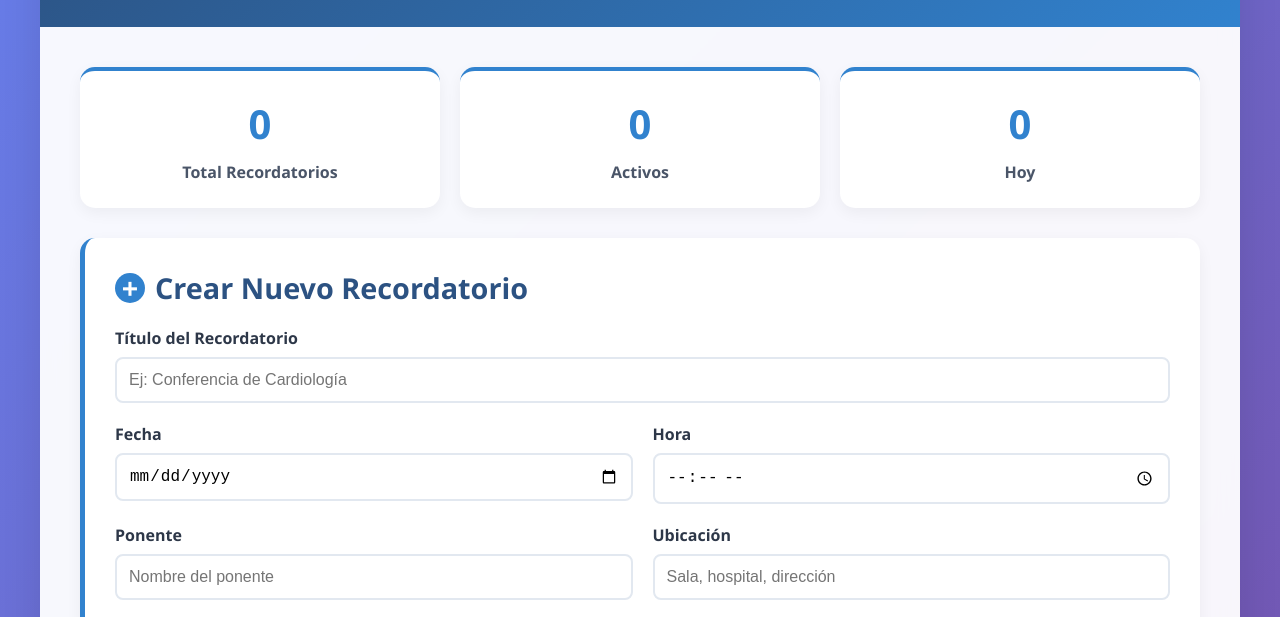
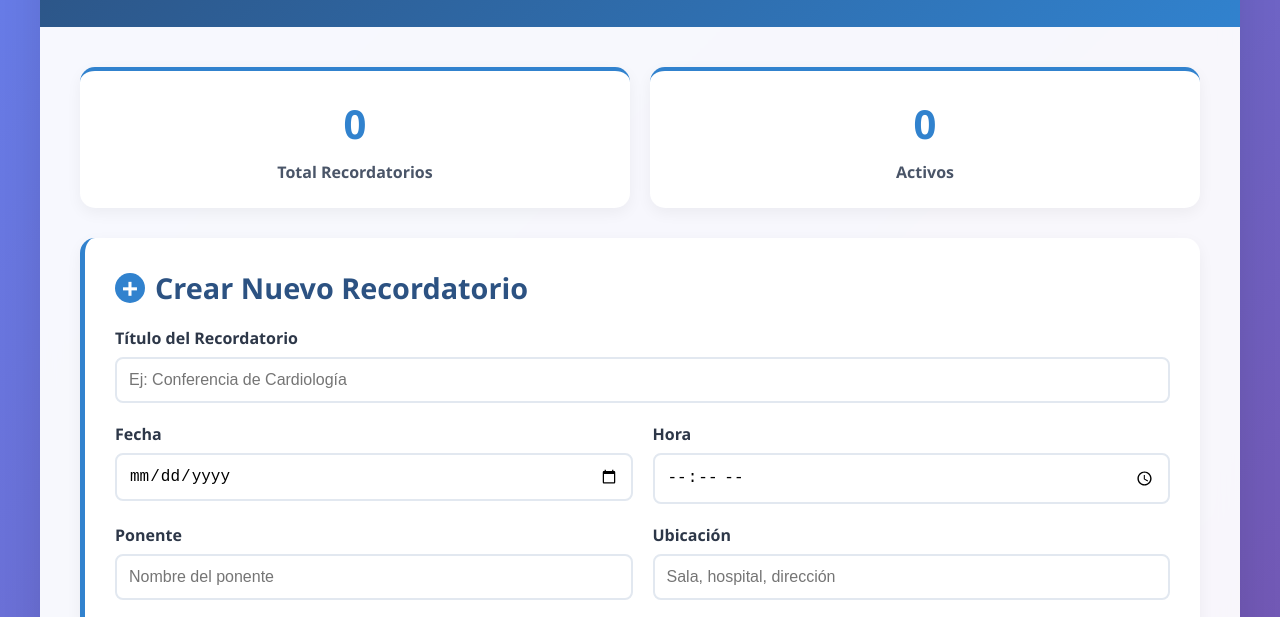
Before and after one commit to santiagocastano589/SimposioClinico, a plain HTML site: page index.html in a window 1280 px wide. Shown: the part 145-762 px from the top of the page. Drawn offline with Linux system fonts and the light colour scheme.

Commit message:
codigo raiz

```diff
--- a/index.html
+++ b/index.html
@@ -1,5 +1,3 @@
-
-
 <!DOCTYPE html>
 <html lang="es">
 <head>
@@ -341,10 +339,10 @@
                     <div class="stat-number" id="activeReminders">0</div>
                     <div class="stat-label">Activos</div>
                 </div>
-                <div class="stat-card">
+                <!-- <div class="stat-card">
                     <div class="stat-number" id="todayReminders">0</div>
                     <div class="stat-label">Hoy</div>
-                </div>
+                </div> -->
             </div>
 
             <div class="section">
@@ -475,8 +473,7 @@
         // Configurar fecha mínima como hoy
         document.getElementById('date').min = new Date().toISOString().split('T')[0];
 
-        // Manejar envío del formulario
-        // Manejar envío del formulario
+
         document.getElementById('reminderForm').addEventListener('submit', function (e) {
             e.preventDefault();
 
```
